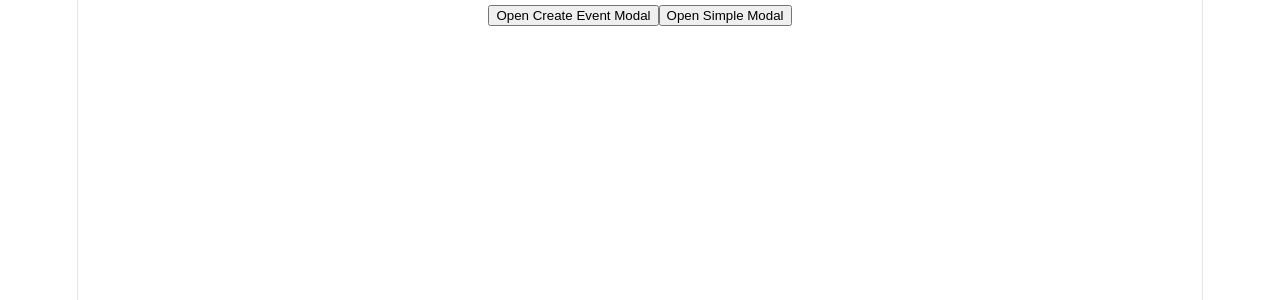
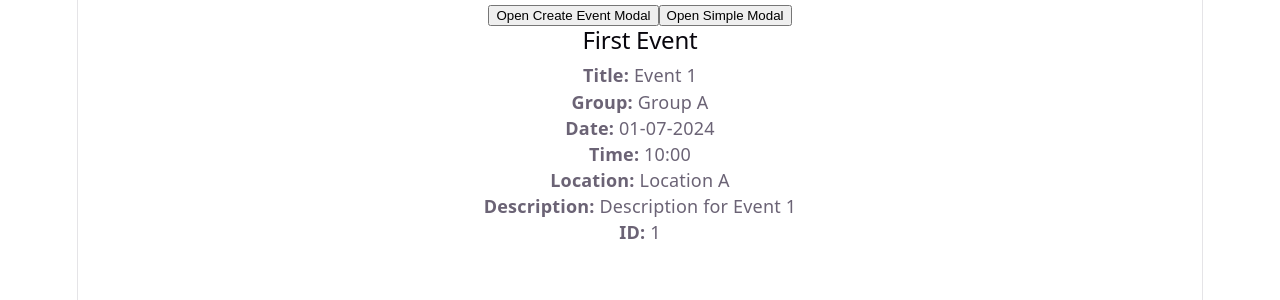
Before and after one commit to L-Diasa/schedula, a React (Vite) app: page / in a window 1280 px wide. Shown: the top 300 px of the page. Built offline with nearby package versions, Linux system fonts and the light colour scheme; data requests are answered from the project's data file.

Commit message:
ISSUE2 Test: Display an event in App

```diff
--- a/src/App.jsx
+++ b/src/App.jsx
@@ -4,10 +4,17 @@ import "./App.css";
 import { CreateEventModal } from "./components/CreateEventModal/CreateEventModal";
 import { Modal } from "./components/Modal/Modal";
 import { createEvent } from "./api/events";
+import { useFetch } from "./utils/hooks/useFetch";
 
 function App() {
   const [CreateEventModalOpen, setCreateEventModalOpen] = useState(false);
   const [ModalOpen, setModalOpen] = useState(false);
+
+  const {
+    data: events,
+    isPending,
+    error,
+  } = useFetch("http://localhost:3000/events");
 
   const handleButtonClick = () => {
     setCreateEventModalOpen(false);
@@ -25,6 +32,8 @@ function App() {
       console.error(err);
     }
   };
+
+  const firstEvent = events?.[0];
 
   return (
     <>
@@ -51,6 +60,45 @@ function App() {
             document.body,
           )}
       </div>
+      <section className="events-section">
+        <h2>First Event</h2>
+
+        {isPending && <p>Loading...</p>}
+
+        {error && <p>{error}</p>}
+
+        {firstEvent && (
+          <div className="event-card">
+            <p>
+              <strong>Title:</strong> {firstEvent.title}
+            </p>
+
+            <p>
+              <strong>Group:</strong> {firstEvent.group}
+            </p>
+
+            <p>
+              <strong>Date:</strong> {firstEvent.date}
+            </p>
+
+            <p>
+              <strong>Time:</strong> {firstEvent.time}
+            </p>
+
+            <p>
+              <strong>Location:</strong> {firstEvent.location}
+            </p>
+
+            <p>
+              <strong>Description:</strong> {firstEvent.description}
+            </p>
+
+            <p>
+              <strong>ID:</strong> {firstEvent.id}
+            </p>
+          </div>
+        )}
+      </section>
     </>
   );
 }
```
